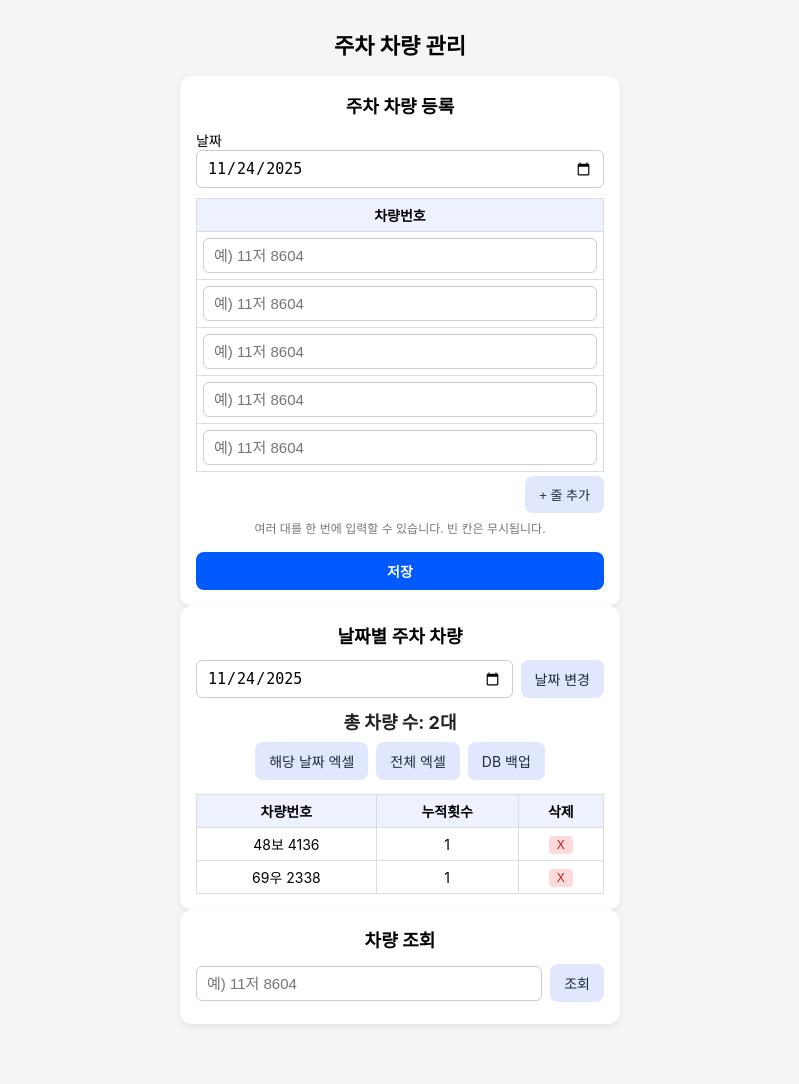
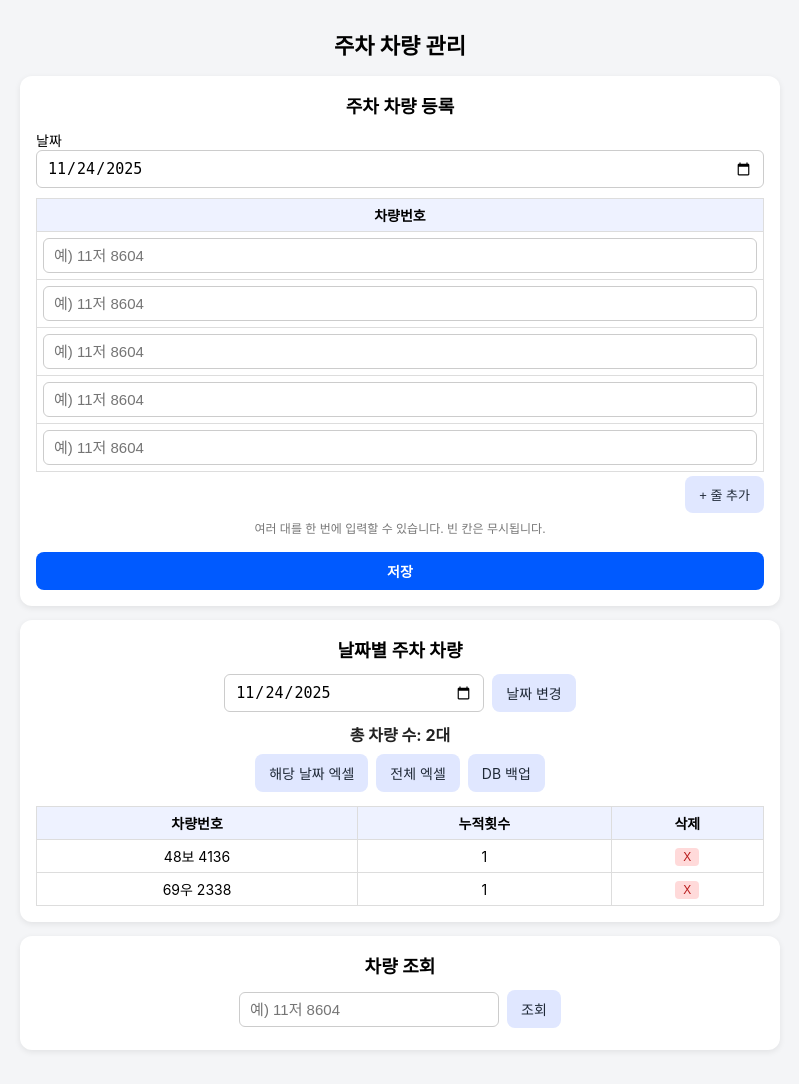
Before and after one commit to emart9091-dot/parking-system, a Flask app: page / in a window 1280 px wide. Shown: the whole page, without its empty margins (240-1039 px from the left). Before the commit the page ends 1025 px from the top, so only its background shows below. Run offline with Flask 3, Linux system fonts and the light colour scheme; the visitor is signed in with stand-in values (Sample User, id 1); data comes from the database, SQL or seed files in the repository.

Commit message:
Update style.css

```diff
--- a/parking-system/static/style.css
+++ b/parking-system/static/style.css
@@ -60,7 +60,7 @@ h1 {
   font-size: 15px;
 }
 
-/* 가로 폼 (날짜/조회) */
+/* 가로/세로 공용 폼 */
 .form-horizontal {
   display: flex;
   gap: 8px;
@@ -163,7 +163,7 @@ h1 {
 
 /* 날짜 / 총 차량수 정보 */
 .info-box {
-  font-size: 18px;
+  font-size: 16px;
   font-weight: 700;
   text-align: center;
   margin: 10px 0 8px;
@@ -176,6 +176,7 @@ h1 {
   justify-content: center;
   gap: 8px;
   margin: 6px 0 14px;
+  flex-wrap: wrap;
 }
 
 /* 조회 결과 */
@@ -206,31 +207,45 @@ h1 {
   border-radius: 6px;
   font-size: 13px;
   text-align: center;
-
 }
 
-/* PC 모드에서 가로 배치 */
+/* ---------- PC 전용 (가로 배치) ---------- */
 @media (min-width: 768px) {
 
-  .form-horizontal {
-    display: flex;
-    flex-direction: row;
-    align-items: center;
-  }
-
-  .form-horizontal input[type="date"],
-  .form-horizontal input[type="text"] {
-    width: 250px;
-  }
-
-  .toolbar {
-    display: flex;
-    flex-direction: row;
+  body {
     justify-content: center;
   }
 
+  .wrapper {
+    max-width: 900px;
+  }
+
+  /* 카드 폭 조금 넓게 */
   .card {
-    max-width: 700px;
-    margin: 0 auto;
+    max-width: 760px;
+    margin-left: auto;
+    margin-right: auto;
+  }
+
+  /* 날짜 변경 / 조회 폼 가로 정렬 강화 */
+  .form-horizontal {
+    flex-wrap: nowrap;
+    justify-content: center;
+  }
+
+  .date-form input[type="date"],
+  .search-form input[type="text"] {
+    width: 260px;
+    flex: 0 0 260px;
+  }
+
+  .date-form button,
+  .search-form button {
+    flex: 0 0 auto;
+  }
+
+  /* 버튼 모음 가로배치 */
+  .toolbar {
+    flex-wrap: nowrap;
   }
 }
```
